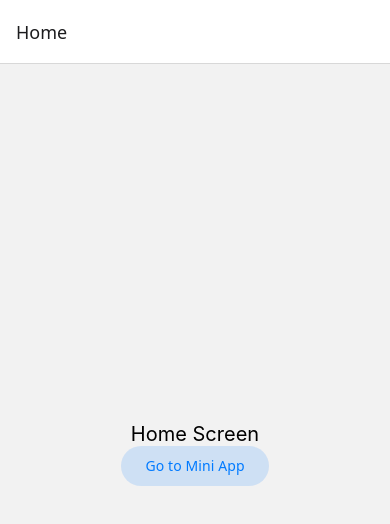
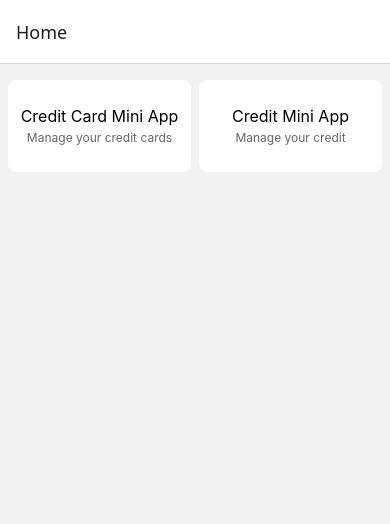
Before and after one commit to lrchere/superapp-host, a React Native app: screen /Home in a window 390 px wide. Shown: the top 524 px of the page. Built offline with nearby package versions, Linux system fonts and the light colour scheme.

Commit message:
Add credit and credit card mini apps to super app home

```diff
--- a/rspack.config.mjs
+++ b/rspack.config.mjs
@@ -36,7 +36,8 @@ export default env => {
         name: 'SuperAppHost',
         filename: 'SuperAppHost.container.js.bundle',
         remotes: {
-          MiniApp: `MiniAppTemplate@http://localhost:9001/${platform}/mf-manifest.json`,
+          CreditCardMiniApp: `CreditCardMiniApp@http://localhost:9001/${platform}/mf-manifest.json`,
+          CreditMiniApp: `CreditMiniApp@http://localhost:9002/${platform}/mf-manifest.json`,
         },
         dts: false,
         shared: {
--- /dev/null
+++ b/src/components/CollectionGrid.tsx
@@ -0,0 +1,77 @@
+import { useNavigation } from '@react-navigation/native';
+import React from 'react';
+import {
+  FlatList,
+  Text,
+  StyleSheet,
+  Dimensions,
+  TouchableOpacity,
+  View,
+} from 'react-native';
+import {
+  MainNavigatorParamList,
+  MainStackNavigationProp,
+} from '../navigation/MainNavigator';
+
+const numColumns = 2;
+const screenWidth = Dimensions.get('window').width;
+const itemSize = (screenWidth - 4 * (numColumns * 2) - 8) / numColumns;
+
+const CollectionGrid = ({
+  miniApps,
+}: {
+  miniApps: Array<{ key: string; label: string; description?: string }>;
+}) => {
+  const navigation = useNavigation<MainStackNavigationProp>();
+
+  return (
+    <FlatList
+      contentContainerStyle={styles.container}
+      data={miniApps}
+      keyExtractor={item => item.key}
+      scrollEnabled={false}
+      numColumns={numColumns}
+      renderItem={({ item }) => (
+        <TouchableOpacity
+          onPress={() =>
+            navigation.navigate(item.key as keyof MainNavigatorParamList)
+          }
+          style={[styles.item, { width: itemSize, height: itemSize / 2 }]}
+        >
+          <Text style={styles.itemText}>{item.label}</Text>
+          <View style={styles.spacer} />
+          {item.description && (
+            <Text style={styles.itemDescription}>{item.description}</Text>
+          )}
+        </TouchableOpacity>
+      )}
+    />
+  );
+};
+
+const styles = StyleSheet.create({
+  container: {
+    margin: 4,
+  },
+  item: {
+    justifyContent: 'center',
+    alignItems: 'center',
+    margin: 4,
+    borderRadius: 8,
+    backgroundColor: '#fff',
+  },
+  itemText: {
+    fontSize: 16,
+    textAlign: 'center',
+  },
+  itemDescription: {
+    fontSize: 12,
+    textAlign: 'center',
+    color: '#666',
+  },
+  spacer: {
+    height: 4,
+  },
+});
+
+export default CollectionGrid;
--- a/src/navigation/MainNavigator.tsx
+++ b/src/navigation/MainNavigator.tsx
@@ -3,12 +3,14 @@ import {
   NativeStackNavigationProp,
 } from '@react-navigation/native-stack';
 import React from 'react';
-import MiniAppGreenScreen from '../screens/MiniAppGreenScreen';
 import HomeScreen from '../screens/HomeScreen';
+import MiniAppCreditCardScreen from '../screens/MiniAppCreditCardScreen';
+import MiniAppCreditScreen from '../screens/MiniAppCreditScreen';
 
 export type MainNavigatorParamList = {
   Home: undefined;
-  MiniAppGreen: undefined;
+  MiniAppCreditCard: undefined;
+  MiniAppCredit: undefined;
 };
 
 export type MainStackNavigationProp =
@@ -24,7 +26,11 @@ const MainNavigator = () => {
         name="Home"
         component={HomeScreen}
       />
-      <Stack.Screen name="MiniAppGreen" component={MiniAppGreenScreen} />
+      <Stack.Screen
+        name="MiniAppCreditCard"
+        component={MiniAppCreditCardScreen}
+      />
+      <Stack.Screen name="MiniAppCredit" component={MiniAppCreditScreen} />
     </Stack.Navigator>
   );
 };
--- a/src/screens/HomeScreen.tsx
+++ b/src/screens/HomeScreen.tsx
@@ -1,18 +1,24 @@
-import { View, Text, StyleSheet } from 'react-native';
+import { View, StyleSheet } from 'react-native';
 import React from 'react';
-import { useNavigation } from '@react-navigation/native';
-import { Button } from '@react-navigation/elements';
-import { MainStackNavigationProp } from '../navigation/MainNavigator';
+import CollectionGrid from '../components/CollectionGrid';
 
 const HomeScreen = () => {
-  const navigation = useNavigation<MainStackNavigationProp>();
-
   return (
     <View style={styles.container}>
-      <Text style={styles.text}>Home Screen</Text>
-      <Button onPress={() => navigation.navigate('MiniAppGreen')}>
-        Go to Mini App
-      </Button>
+      <CollectionGrid
+        miniApps={[
+          {
+            key: 'MiniAppCreditCard',
+            label: 'Credit Card Mini App',
+            description: 'Manage your credit cards',
+          },
+          {
+            key: 'MiniAppCredit',
+            label: 'Credit Mini App',
+            description: 'Manage your credit',
+          },
+        ]}
+      />
     </View>
   );
 };
@@ -20,11 +26,7 @@ const HomeScreen = () => {
 const styles = StyleSheet.create({
   container: {
     flex: 1,
-    alignItems: 'center',
-    justifyContent: 'center',
-  },
-  text: {
-    fontSize: 20,
+    marginTop: 8,
   },
 });
 
--- /dev/null
+++ b/src/screens/MiniAppCreditCardScreen.tsx
@@ -0,0 +1,14 @@
+import { Text } from 'react-native';
+import React from 'react';
+
+const MiniAppCreditCard = React.lazy(() => import('CreditCardMiniApp/App'));
+
+const MiniAppCreditCardScreen = () => {
+  return (
+    <React.Suspense fallback={<Text>Loading...</Text>}>
+      <MiniAppCreditCard />
+    </React.Suspense>
+  );
+};
+
+export default MiniAppCreditCardScreen;
--- /dev/null
+++ b/src/screens/MiniAppCreditScreen.tsx
@@ -0,0 +1,14 @@
+import { Text } from 'react-native';
+import React from 'react';
+
+const MiniAppCredit = React.lazy(() => import('CreditMiniApp/App'));
+
+const MiniAppCreditScreen = () => {
+  return (
+    <React.Suspense fallback={<Text>Loading...</Text>}>
+      <MiniAppCredit />
+    </React.Suspense>
+  );
+};
+
+export default MiniAppCreditScreen;
--- a/src/screens/MiniAppGreenScreen.tsx
+++ /dev/null
@@ -1,14 +0,0 @@
-import { Text } from 'react-native';
-import React from 'react';
-
-const MiniApp = React.lazy(() => import('MiniApp/App'));
-
-const MiniAppGreenScreen = () => {
-  return (
-    <React.Suspense fallback={<Text>Loading...</Text>}>
-      <MiniApp />
-    </React.Suspense>
-  );
-};
-
-export default MiniAppGreenScreen;
```
